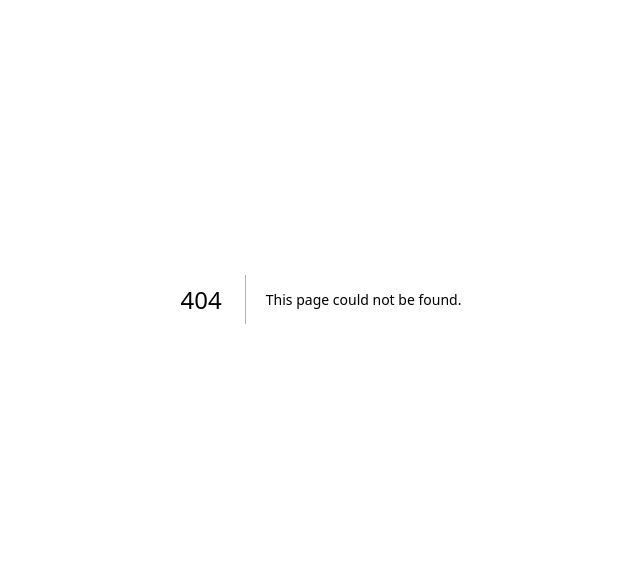
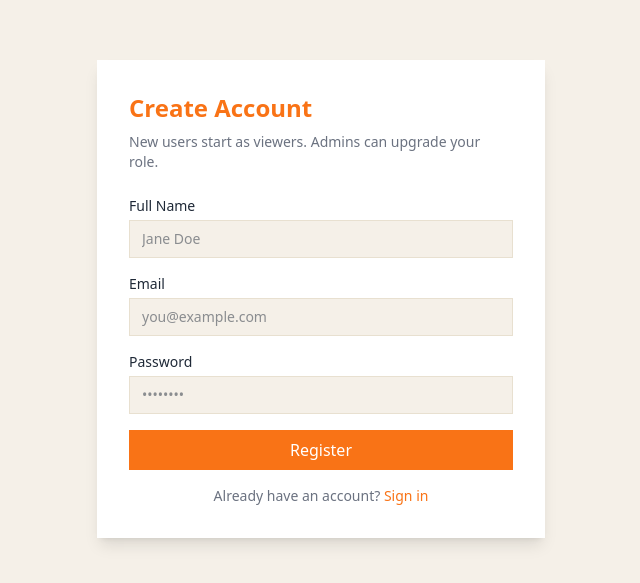
Before and after one commit to PustakP/eshkon_assignment, a Next.js app: page /register in a window 1280 px wide. Before the commit this address had no page. Shown: the part 101-684 px from the top of the page, without its empty margins (319-959 px from the left). Built offline with nearby package versions, Linux system fonts and the light colour scheme; no server answers.

Commit message:
feat(auth): add middleware guard, login, register, and oauth callback

```diff
--- /dev/null
+++ b/src/app/(auth)/layout.tsx
@@ -0,0 +1,14 @@
+// auth layout - centered card on beige bg
+export default function AuthLayout({
+  children,
+}: {
+  children: React.ReactNode;
+}) {
+  return (
+    <div className="flex min-h-screen items-center justify-center bg-beige p-4">
+      <div className="w-full max-w-md bg-surface p-8 shadow-lg">
+        {children}
+      </div>
+    </div>
+  );
+}
--- /dev/null
+++ b/src/app/(auth)/login/page.tsx
@@ -0,0 +1,102 @@
+"use client";
+
+import { useState } from "react";
+import { createClient } from "@/lib/supabase/client";
+import Link from "next/link";
+import { useRouter } from "next/navigation";
+
+// login page - email/pw auth via supabase
+export default function LoginPage() {
+  const [email, setEmail] = useState("");
+  const [password, setPassword] = useState("");
+  const [error, setError] = useState<string | null>(null);
+  const [loading, setLoading] = useState(false);
+  const router = useRouter();
+  const supabase = createClient();
+
+  async function handleLogin(e: React.FormEvent) {
+    e.preventDefault();
+    setLoading(true);
+    setError(null);
+
+    const { error } = await supabase.auth.signInWithPassword({
+      email,
+      password,
+    });
+
+    if (error) {
+      setError(error.message);
+      setLoading(false);
+      return;
+    }
+
+    // set session cookie - no maxAge so it dies when browser closes
+    document.cookie = "__session_alive=1; path=/; SameSite=Lax";
+
+    router.push("/pages");
+    router.refresh();
+  }
+
+  return (
+    <>
+      <h1 className="mb-2 text-2xl font-bold text-brand">Sign In</h1>
+      <p className="mb-6 text-sm text-muted">
+        Enter your credentials to access the dashboard.
+      </p>
+
+      {error && (
+        <div className="mb-4 border border-red-300 bg-red-50 p-3 text-sm text-red-700">
+          {error}
+        </div>
+      )}
+
+      <form onSubmit={handleLogin} className="space-y-4">
+        <div>
+          <label htmlFor="email" className="mb-1 block text-sm font-medium">
+            Email
+          </label>
+          <input
+            id="email"
+            type="email"
+            value={email}
+            onChange={(e) => setEmail(e.target.value)}
+            required
+            className="w-full border border-beige-dark bg-beige px-3 py-2 text-sm focus:border-brand focus:outline-none"
+            placeholder="you@example.com"
+          />
+        </div>
+
+        <div>
+          <label htmlFor="password" className="mb-1 block text-sm font-medium">
+            Password
+          </label>
+          <input
+            id="password"
+            type="password"
+            value={password}
+            onChange={(e) => setPassword(e.target.value)}
+            required
+            minLength={6}
+            className="w-full border border-beige-dark bg-beige px-3 py-2 text-sm focus:border-brand focus:outline-none"
+            placeholder="••••••••"
+          />
+        </div>
+
+        <button
+          type="submit"
+          disabled={loading}
+          className="w-full bg-brand px-4 py-2 font-medium text-white hover:bg-brand-dark disabled:opacity-50"
+        >
+          {loading ? "Signing in..." : "Sign In"}
+        </button>
+      </form>
+
+      <p className="mt-4 text-center text-sm text-muted">
+        No account?{" "}
+        <Link href="/register" className="text-brand hover:underline">
+          Register
+        </Link>
+      </p>
+    </>
+  );
+}
--- /dev/null
+++ b/src/app/(auth)/register/page.tsx
@@ -0,0 +1,121 @@
+"use client";
+
+import { useState } from "react";
+import { createClient } from "@/lib/supabase/client";
+import Link from "next/link";
+import { useRouter } from "next/navigation";
+
+// register page - creates user, triggers profile creation via db trigger
+export default function RegisterPage() {
+  const [fullName, setFullName] = useState("");
+  const [email, setEmail] = useState("");
+  const [password, setPassword] = useState("");
+  const [error, setError] = useState<string | null>(null);
+  const [loading, setLoading] = useState(false);
+  const router = useRouter();
+  const supabase = createClient();
+
+  async function handleRegister(e: React.FormEvent) {
+    e.preventDefault();
+    setLoading(true);
+    setError(null);
+
+    const { error } = await supabase.auth.signUp({
+      email,
+      password,
+      options: {
+        data: { full_name: fullName },
+      },
+    });
+
+    if (error) {
+      setError(error.message);
+      setLoading(false);
+      return;
+    }
+
+    // set session cookie - no maxAge so it dies when browser closes
+    document.cookie = "__session_alive=1; path=/; SameSite=Lax";
+
+    router.push("/pages");
+    router.refresh();
+  }
+
+  return (
+    <>
+      <h1 className="mb-2 text-2xl font-bold text-brand">Create Account</h1>
+      <p className="mb-6 text-sm text-muted">
+        New users start as viewers. Admins can upgrade your role.
+      </p>
+
+      {error && (
+        <div className="mb-4 border border-red-300 bg-red-50 p-3 text-sm text-red-700">
+          {error}
+        </div>
+      )}
+
+      <form onSubmit={handleRegister} className="space-y-4">
+        <div>
+          <label htmlFor="fullName" className="mb-1 block text-sm font-medium">
+            Full Name
+          </label>
+          <input
+            id="fullName"
+            type="text"
+            value={fullName}
+            onChange={(e) => setFullName(e.target.value)}
+            required
+            className="w-full border border-beige-dark bg-beige px-3 py-2 text-sm focus:border-brand focus:outline-none"
+            placeholder="Jane Doe"
+          />
+        </div>
+
+        <div>
+          <label htmlFor="email" className="mb-1 block text-sm font-medium">
+            Email
+          </label>
+          <input
+            id="email"
+            type="email"
+            value={email}
+            onChange={(e) => setEmail(e.target.value)}
+            required
+            className="w-full border border-beige-dark bg-beige px-3 py-2 text-sm focus:border-brand focus:outline-none"
+            placeholder="you@example.com"
+          />
+        </div>
+
+        <div>
+          <label htmlFor="password" className="mb-1 block text-sm font-medium">
+            Password
+          </label>
+          <input
+            id="password"
+            type="password"
+            value={password}
+            onChange={(e) => setPassword(e.target.value)}
+            required
+            minLength={6}
+            className="w-full border border-beige-dark bg-beige px-3 py-2 text-sm focus:border-brand focus:outline-none"
+            placeholder="••••••••"
+          />
+        </div>
+
+        <button
+          type="submit"
+          disabled={loading}
+          className="w-full bg-brand px-4 py-2 font-medium text-white hover:bg-brand-dark disabled:opacity-50"
+        >
+          {loading ? "Creating account..." : "Register"}
+        </button>
+      </form>
+
+      <p className="mt-4 text-center text-sm text-muted">
+        Already have an account?{" "}
+        <Link href="/login" className="text-brand hover:underline">
+          Sign in
+        </Link>
+      </p>
+    </>
+  );
+}
--- /dev/null
+++ b/src/app/api/auth/callback/route.ts
@@ -0,0 +1,20 @@
+import { NextResponse } from "next/server";
+import { createServerSupabase } from "@/lib/supabase/server";
+
+// oauth callback handler - exchanges code for session
+export async function GET(request: Request) {
+  const { searchParams, origin } = new URL(request.url);
+  const code = searchParams.get("code");
+  const next = searchParams.get("next") ?? "/pages";
+
+  if (code) {
+    const supabase = await createServerSupabase();
+    const { error } = await supabase.auth.exchangeCodeForSession(code);
+    if (!error) {
+      return NextResponse.redirect(`${origin}${next}`);
+    }
+  }
+
+  // redirect to error page on failure
+  return NextResponse.redirect(`${origin}/login?error=auth_failed`);
+}
--- /dev/null
+++ b/src/middleware.ts
@@ -0,0 +1,14 @@
+import { updateSession } from "@/lib/supabase/middleware";
+import type { NextRequest } from "next/server";
+
+// next.js middleware - runs on every matched route
+export async function middleware(request: NextRequest) {
+  return await updateSession(request);
+}
+
+export const config = {
+  matcher: [
+    // match all routes except static files and api
+    "/((?!_next/static|_next/image|favicon.ico|.*\\.(?:svg|png|jpg|jpeg|gif|webp)$).*)",
+  ],
+};
```
